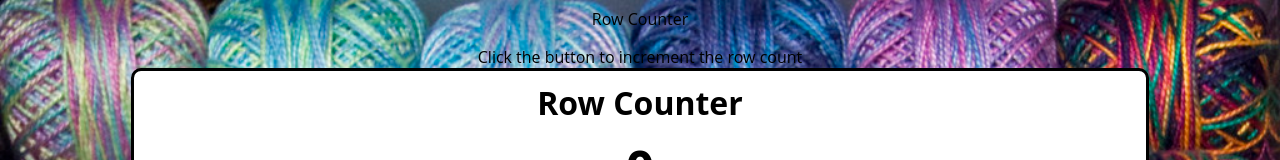
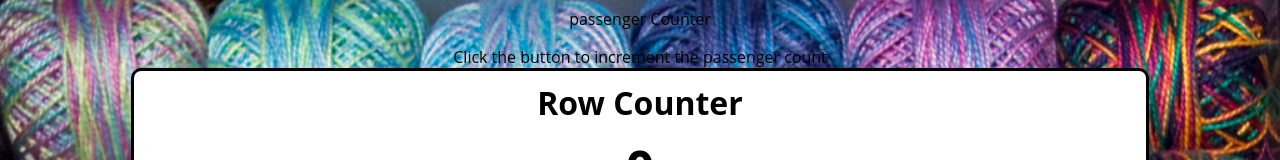
Before and after one commit to bunnytejaa/PassengerCount, a website built with Vite: page index.html in a window 1280 px wide. Shown: the top 160 px of the page. Built offline with nearby package versions, Linux system fonts and the light colour scheme.

Commit message:
row counter to passenger counter

```diff
--- a/index.html
+++ b/index.html
@@ -3,8 +3,8 @@
         <link rel="stylesheet" href="index.css">
     </head>
     <body>
-        <p>Row Counter</p>
-        <p1>Click the button to increment the row count</p1>
+        <p>passenger Counter</p>
+        <p1>Click the button to increment the passenger count</p1>
         <div class="container">
             <h1>Row Counter</h1>
             <h2 id="count-el">0</h2>
```
